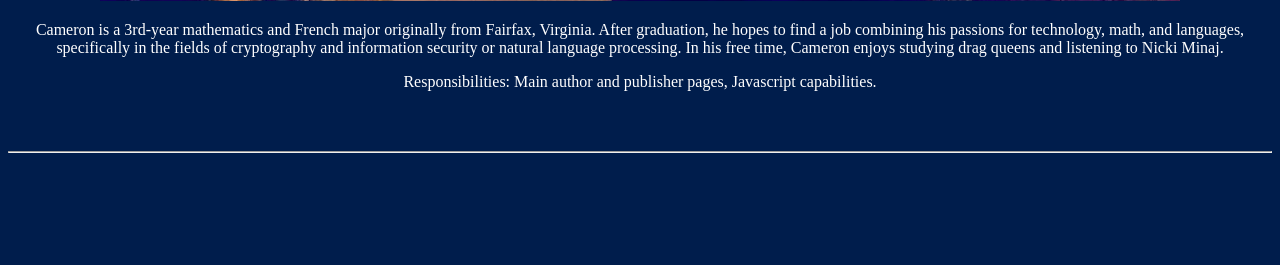
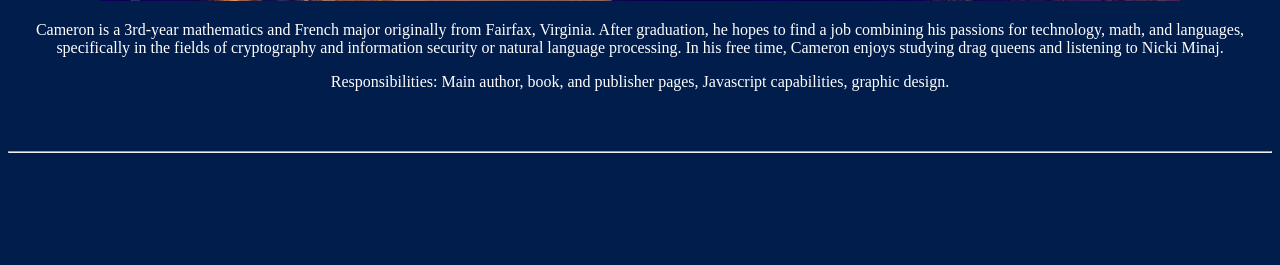
Before and after one commit to juandigomez/cs329e-idb, a Flask app: page /aboutus/ in a window 1280 px wide. Shown: the part 3535-3800 px from the top of the page. Run offline with Flask 2, Linux system fonts and the light colour scheme.

Commit message:
Updated About Us Page

```diff
--- a/templates/aboutus.html
+++ b/templates/aboutus.html
@@ -56,7 +56,7 @@
 			in the fields of cryptography and information security or natural language processing. In his free time,
 			Cameron enjoys studying drag queens and listening to Nicki Minaj.
 	   </p>
-	   <p>Responsibilities: Main author and publisher pages, Javascript capabilities.</p>
+	   <p>Responsibilities: Main author, book, and publisher pages, Javascript capabilities, graphic design.</p>
 	</div>
 	<hr/>
 	<div class="center">
```
